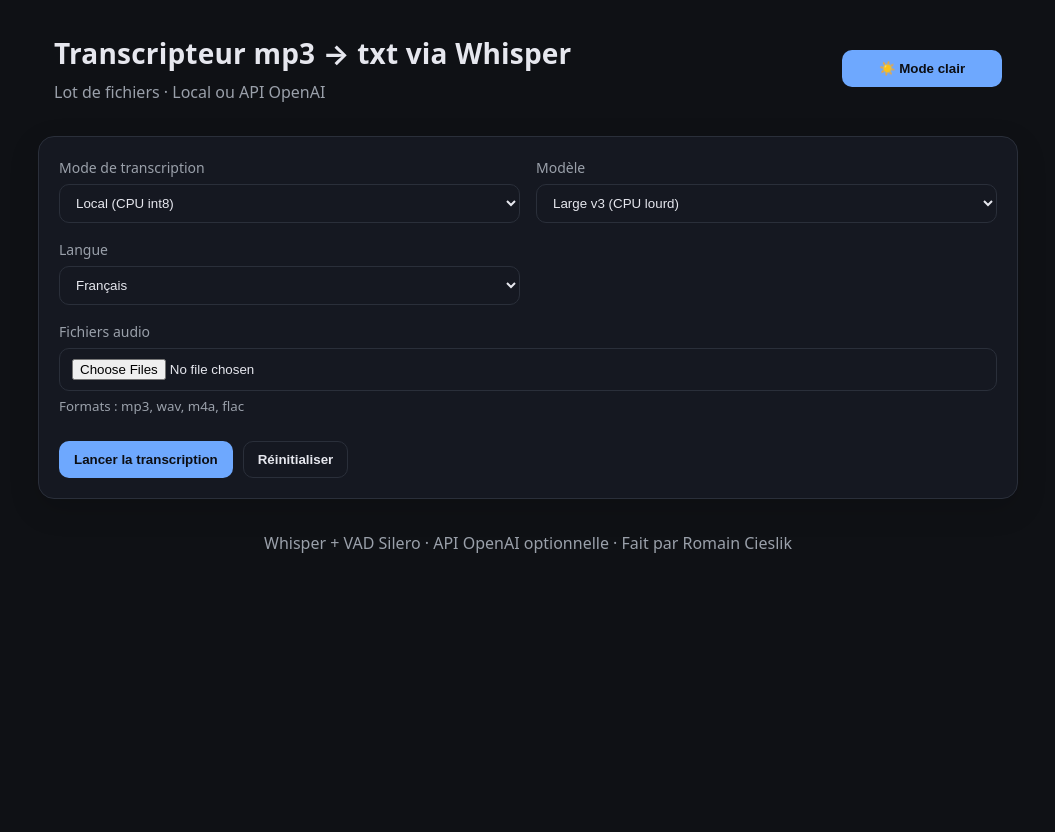
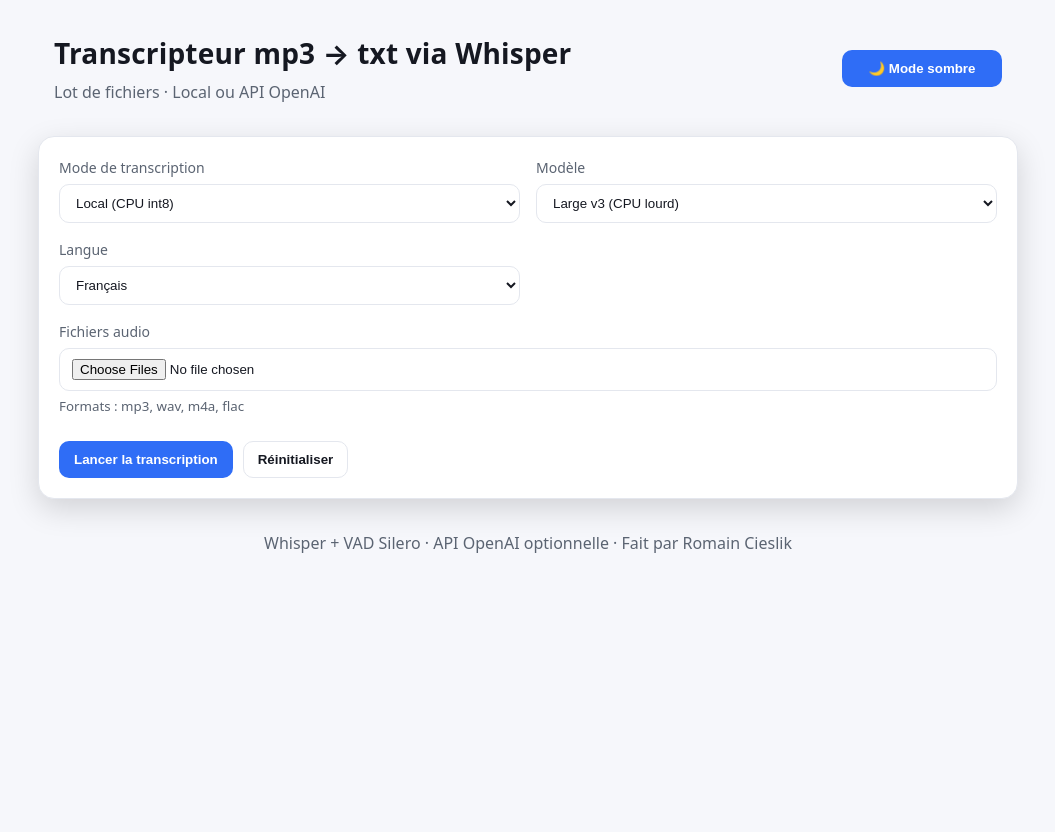
Before and after one commit to Romano-de-la-vega/app-transcript, a FastAPI app: page / in a window 1280 px wide. Shown: the whole page, without its empty margins (112-1167 px from the left). Run offline with FastAPI, Linux system fonts and the light colour scheme.

Commit message:
Add files via upload

```diff
--- a/requirements.txt
+++ b/requirements.txt
@@ -9,3 +9,4 @@
 httpx<0.27
 huggingface_hub>=0.20.3
 tqdm>=4.66
+pyinstaller==6.15.0
--- a/static/app.js
+++ b/static/app.js
@@ -46,7 +46,7 @@
 // ====== Thème (persistance localStorage) ======
 (function initTheme() {
   const root = document.documentElement;
-  const saved = localStorage.getItem("theme") || "dark";
+  const saved = localStorage.getItem("theme") || "light";
   root.setAttribute("data-theme", saved);
   themeBtn.textContent = saved === "dark" ? "☀️ Mode clair" : "🌙 Mode sombre";
 
--- a/templates/index.html
+++ b/templates/index.html
@@ -1,5 +1,5 @@
 <!doctype html>
-<html lang="fr" data-theme="dark">
+<html lang="fr" data-theme="light">
   <head>
     <meta charset="utf-8" />
     <meta name="viewport" content="width=device-width, initial-scale=1" />
```
Also changed, not shown: server.py (line endings or trailing spaces), 2 other files.
